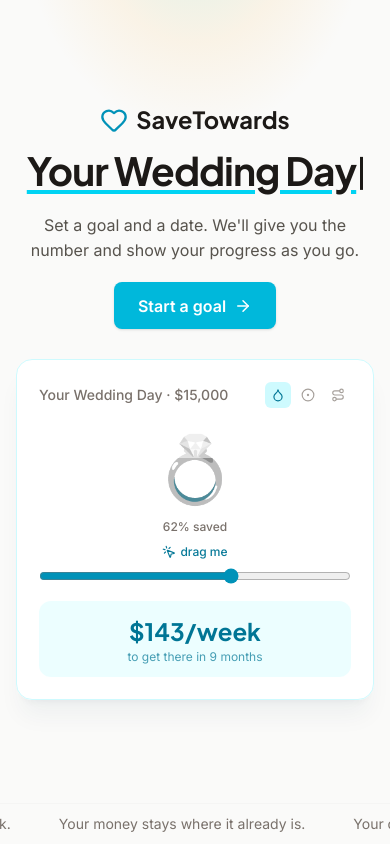
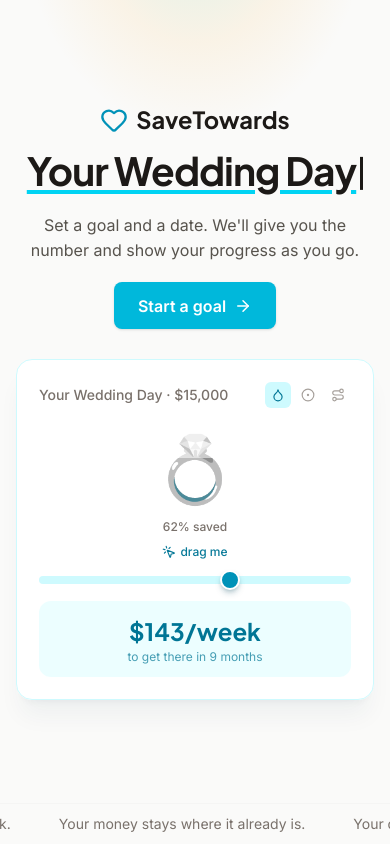
Before and after one commit to yichii/SaveTowards.com, a React (Vite) app: page / in a window 390 px wide. Built offline with nearby package versions, Linux system fonts and the light colour scheme.

Commit message:
feat: enhance HeroDemo component styling for improved slider appearance and responsiveness; update useHeroDemo to set typed goal phrase on manual control

```diff
--- a/src/components/landing/HeroDemo.jsx
+++ b/src/components/landing/HeroDemo.jsx
@@ -77,7 +77,13 @@ export function HeroDemo({
         onPointerUp={onSliderRelease}
         onTouchEnd={onSliderRelease}
         onBlur={onSliderRelease}
-        className="w-full accent-cyan-600"
+        className="h-2 w-full cursor-pointer appearance-none rounded-full bg-cyan-100
+          [&::-webkit-slider-thumb]:h-5 [&::-webkit-slider-thumb]:w-5 [&::-webkit-slider-thumb]:appearance-none [&::-webkit-slider-thumb]:rounded-full [&::-webkit-slider-thumb]:border-2 [&::-webkit-slider-thumb]:border-white [&::-webkit-slider-thumb]:bg-cyan-600 [&::-webkit-slider-thumb]:shadow-md [&::-webkit-slider-thumb]:shadow-cyan-900/25 [&::-webkit-slider-thumb]:transition-transform [&::-webkit-slider-thumb]:duration-150
+          [&::-moz-range-thumb]:h-5 [&::-moz-range-thumb]:w-5 [&::-moz-range-thumb]:rounded-full [&::-moz-range-thumb]:border-2 [&::-moz-range-thumb]:border-white [&::-moz-range-thumb]:bg-cyan-600 [&::-moz-range-thumb]:shadow-md [&::-moz-range-thumb]:shadow-cyan-900/25 [&::-moz-range-thumb]:transition-transform [&::-moz-range-thumb]:duration-150
+          pointer-coarse:[&::-webkit-slider-thumb]:h-7 pointer-coarse:[&::-webkit-slider-thumb]:w-7
+          pointer-coarse:[&::-moz-range-thumb]:h-7 pointer-coarse:[&::-moz-range-thumb]:w-7
+          hover:[&::-webkit-slider-thumb]:scale-125 hover:[&::-moz-range-thumb]:scale-125
+          active:[&::-webkit-slider-thumb]:scale-125 active:[&::-moz-range-thumb]:scale-125"
       />
 
       <div className={`mt-[clamp(0.5rem,1.4dvh,1rem)] rounded-xl bg-cyan-50 px-4 text-center ${compact ? 'py-2' : 'py-3'}`}>
--- a/src/components/landing/useHeroDemo.js
+++ b/src/components/landing/useHeroDemo.js
@@ -127,6 +127,7 @@ export function useHeroDemo() {
 
   function stopAutoplay() {
     setManual(true)
+    setTyped(EXAMPLE_GOALS[goalIndex].phrase)
     clearResumeTimer()
   }
 
```
